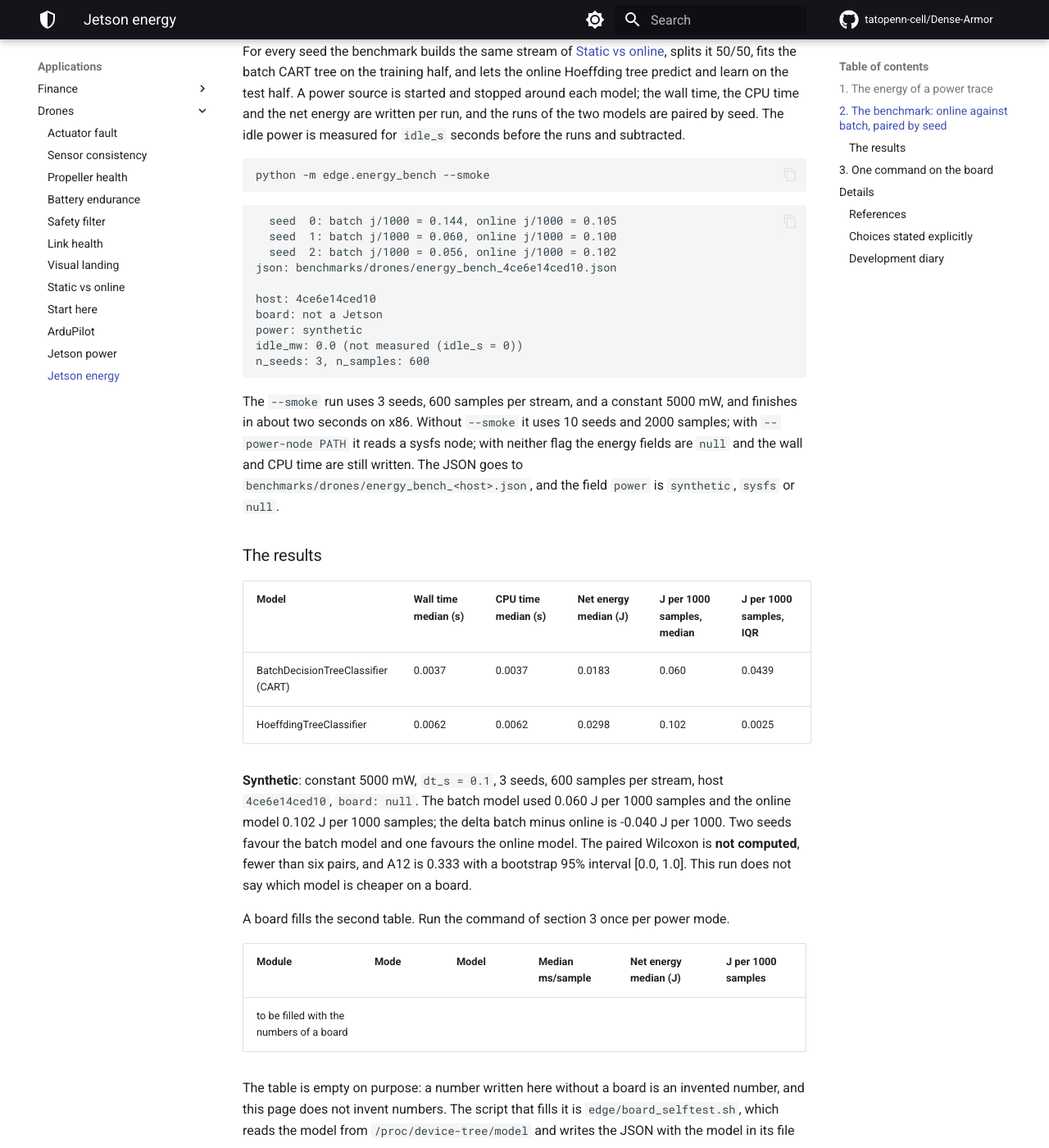
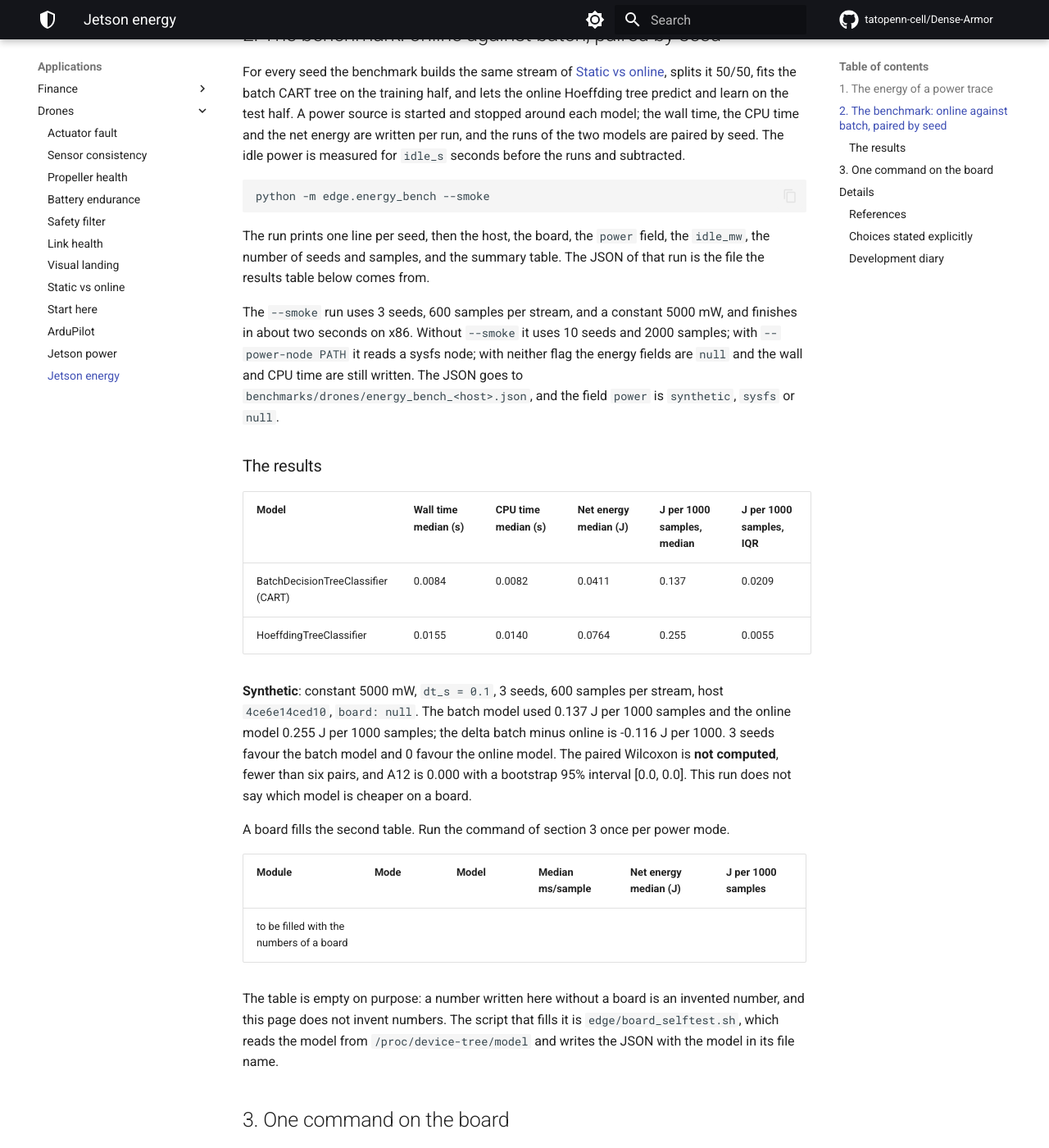
Before and after one commit to tatopenn-cell/Dense-Armor, an MkDocs documentation site: the page built from docs/drones/jetson_energy.md, in a window 1280 px wide and 1400 px high, scrolled down 1602 px. Shown: the whole window at 82% size. Built offline with MkDocs 1.6.1 and Material for MkDocs 9.7.7, drawn with Linux system fonts in a browser that asks for light colours; comment, search, counter and statistics services are not loaded; some of the changed text lies outside the part shown.

Commit message:
taskJ1 D follow-up: page numbers match the committed JSON, the intro drops 'this session', the smoke bash block prints prose instead of a non-deterministic seed-by-seed output

```diff
--- a/docs/drones/jetson_energy.md
+++ b/docs/drones/jetson_energy.md
@@ -2,7 +2,7 @@
 
 The question is the title. A drone flies on a battery, and a joule the pipeline spends is a joule the motors do not have. On a Jetson the two models of [Static vs online](static_vs_online.md) run on the same stream; this page measures the energy of each from a power trace.
 
-The measurement has three pieces: the energy of a trace (section 1), the benchmark that runs the two models with a power source and pairs the runs by seed (section 2), and one command that runs the benchmark on a board (section 3). The results table is the run of this session with a **synthetic** power source, a constant 5000 mW. A second table is empty on purpose, to be filled with the numbers of a board.
+The measurement has three pieces: the energy of a trace (section 1), the benchmark that runs the two models with a power source and pairs the runs by seed (section 2), and one command that runs the benchmark on a board (section 3). The results table is a run with a **synthetic** power source, a constant 5000 mW, and its numbers are in `benchmarks/drones/energy_bench_4ce6e14ced10.json`. A second table is empty on purpose, to be filled with the numbers of a board.
 
 ## 1. The energy of a power trace
 
@@ -55,18 +55,7 @@ For every seed the benchmark builds the same stream of [Static vs online](static
 python -m edge.energy_bench --smoke
 ~~~
 
-~~~
-  seed  0: batch j/1000 = 0.144, online j/1000 = 0.105
-  seed  1: batch j/1000 = 0.060, online j/1000 = 0.100
-  seed  2: batch j/1000 = 0.056, online j/1000 = 0.102
-json: benchmarks/drones/energy_bench_4ce6e14ced10.json
-
-host: 4ce6e14ced10
-board: not a Jetson
-power: synthetic
-idle_mw: 0.0 (not measured (idle_s = 0))
-n_seeds: 3, n_samples: 600
-~~~
+The run prints one line per seed, then the host, the board, the `power` field, the `idle_mw`, the number of seeds and samples, and the summary table. The JSON of that run is the file the results table below comes from.
 
 The `--smoke` run uses 3 seeds, 600 samples per stream, and a constant 5000 mW, and finishes in about two seconds on x86. Without `--smoke` it uses 10 seeds and 2000 samples; with `--power-node PATH` it reads a sysfs node; with neither flag the energy fields are `null` and the wall and CPU time are still written. The JSON goes to `benchmarks/drones/energy_bench_<host>.json`, and the field `power` is `synthetic`, `sysfs` or `null`.
 
@@ -74,10 +63,10 @@ The `--smoke` run uses 3 seeds, 600 samples per stream, and a constant 5000 mW,
 
 | Model | Wall time median (s) | CPU time median (s) | Net energy median (J) | J per 1000 samples, median | J per 1000 samples, IQR |
 |---|---|---|---|---|---|
-| BatchDecisionTreeClassifier (CART) | 0.0037 | 0.0037 | 0.0183 | 0.060 | 0.0439 |
-| HoeffdingTreeClassifier | 0.0062 | 0.0062 | 0.0298 | 0.102 | 0.0025 |
+| BatchDecisionTreeClassifier (CART) | 0.0084 | 0.0082 | 0.0411 | 0.137 | 0.0209 |
+| HoeffdingTreeClassifier | 0.0155 | 0.0140 | 0.0764 | 0.255 | 0.0055 |
 
-**Synthetic**: constant 5000 mW, `dt_s = 0.1`, 3 seeds, 600 samples per stream, host `4ce6e14ced10`, `board: null`. The batch model used 0.060 J per 1000 samples and the online model 0.102 J per 1000 samples; the delta batch minus online is -0.040 J per 1000. Two seeds favour the batch model and one favours the online model. The paired Wilcoxon is **not computed**, fewer than six pairs, and A12 is 0.333 with a bootstrap 95% interval [0.0, 1.0]. This run does not say which model is cheaper on a board.
+**Synthetic**: constant 5000 mW, `dt_s = 0.1`, 3 seeds, 600 samples per stream, host `4ce6e14ced10`, `board: null`. The batch model used 0.137 J per 1000 samples and the online model 0.255 J per 1000 samples; the delta batch minus online is -0.116 J per 1000. 3 seeds favour the batch model and 0 favour the online model. The paired Wilcoxon is **not computed**, fewer than six pairs, and A12 is 0.000 with a bootstrap 95% interval [0.0, 0.0]. This run does not say which model is cheaper on a board.
 
 A board fills the second table. Run the command of section 3 once per power mode.
 
```
Also changed, not shown: other parts of docs/drones/jetson_energy.md (+1 -1 lines).
